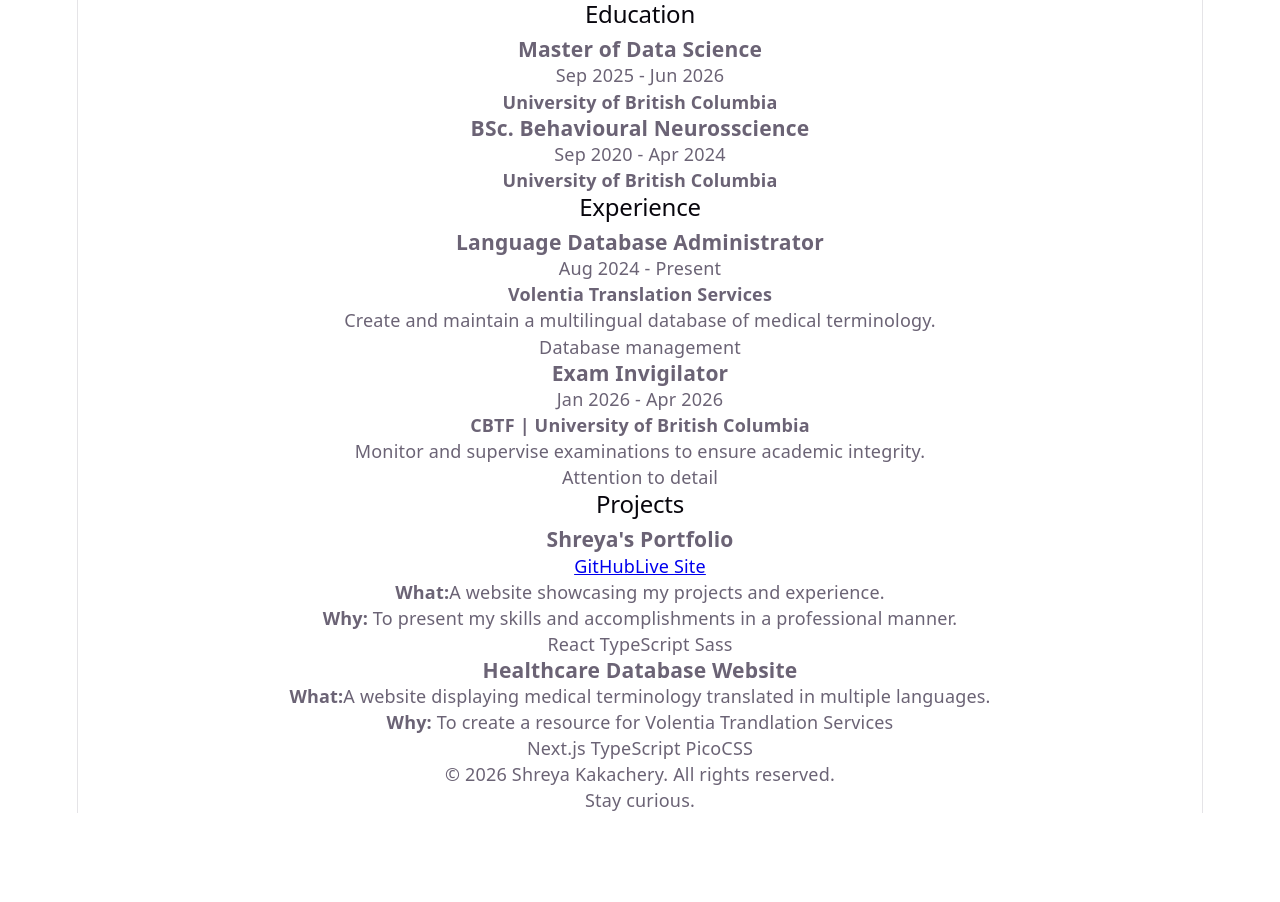
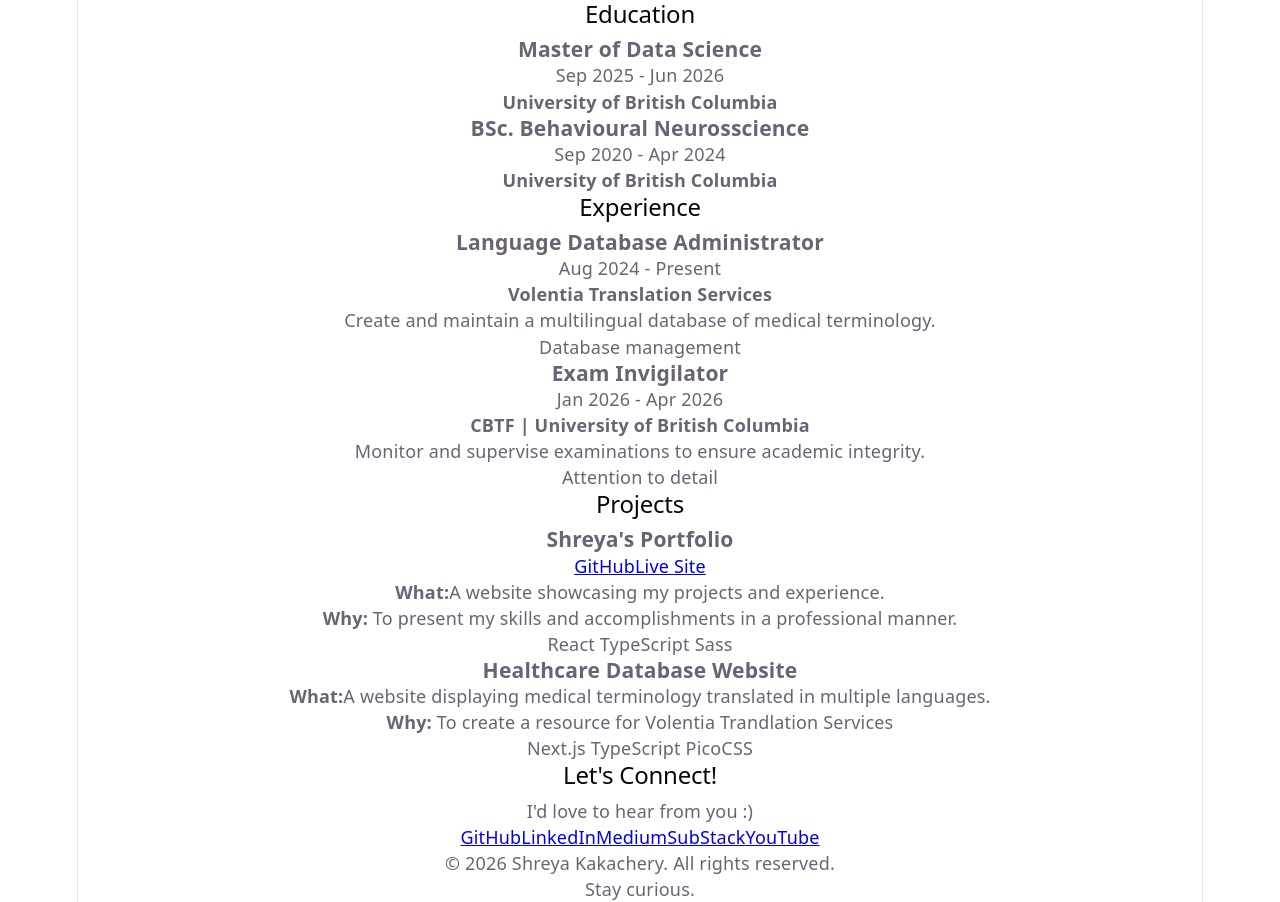
Before and after one commit to shreyakakachery/shreyakakachery.github.io, a React (Vite) app: page / in a window 1280 px wide. Before the commit the page ends 813 px from the top, so only its background shows below. Built offline with nearby package versions, Linux system fonts and the light colour scheme.

Commit message:
Create and render Contacts component

```diff
--- a/src/App.tsx
+++ b/src/App.tsx
@@ -2,6 +2,7 @@ import InfoContainer from "./components/InfoContainer/InfoContainer.tsx";
 import EducationCard from "./components/EducationCard/EducationCard.tsx";
 import ExperienceCard from "./components/ExperienceCard/ExperienceCard.tsx";
 import ProjectCard from "./components/ProjectCard/ProjectCard.tsx";
+import Contacts from "./components/Contacts/Contacts.tsx"
 import Footer from "./components/Footer/Footer.tsx";
 import profileData from "./data/profile.json";
 import "./App.scss";
@@ -24,6 +25,7 @@ function App() {
         dataList={profileData.projects}
         CardComponent={ProjectCard}
       />
+      <Contacts />
       <Footer />
     </div>
   );
--- a/src/components/Contacts/Contacts.tsx
+++ b/src/components/Contacts/Contacts.tsx
@@ -0,0 +1,31 @@
+import profileData from '../../data/profile.json'
+import './Contacts.scss'
+
+interface ContactInfo {
+    platform: string;
+    url: string;
+    iconPath: string | null;
+}
+
+export default function Contacts() {
+    const contactsList: ContactInfo[] = profileData.contacts;
+    return (
+        <section className="contacts-container">
+            <h2 className="section-title">
+                Let's Connect!
+            </h2>
+
+            <p className="contacts-text">
+                I'd love to hear from you :)
+            </p>
+
+            <div className="links-grid">
+                {contactsList.map((link, index) => (
+                    <a key={index} href={link.url} target="_blank" rel="noopener noreferrer" className="contact-card">
+                        {link.platform}
+                    </a>
+                ))}
+            </div>
+        </section>
+    );
+}
```
